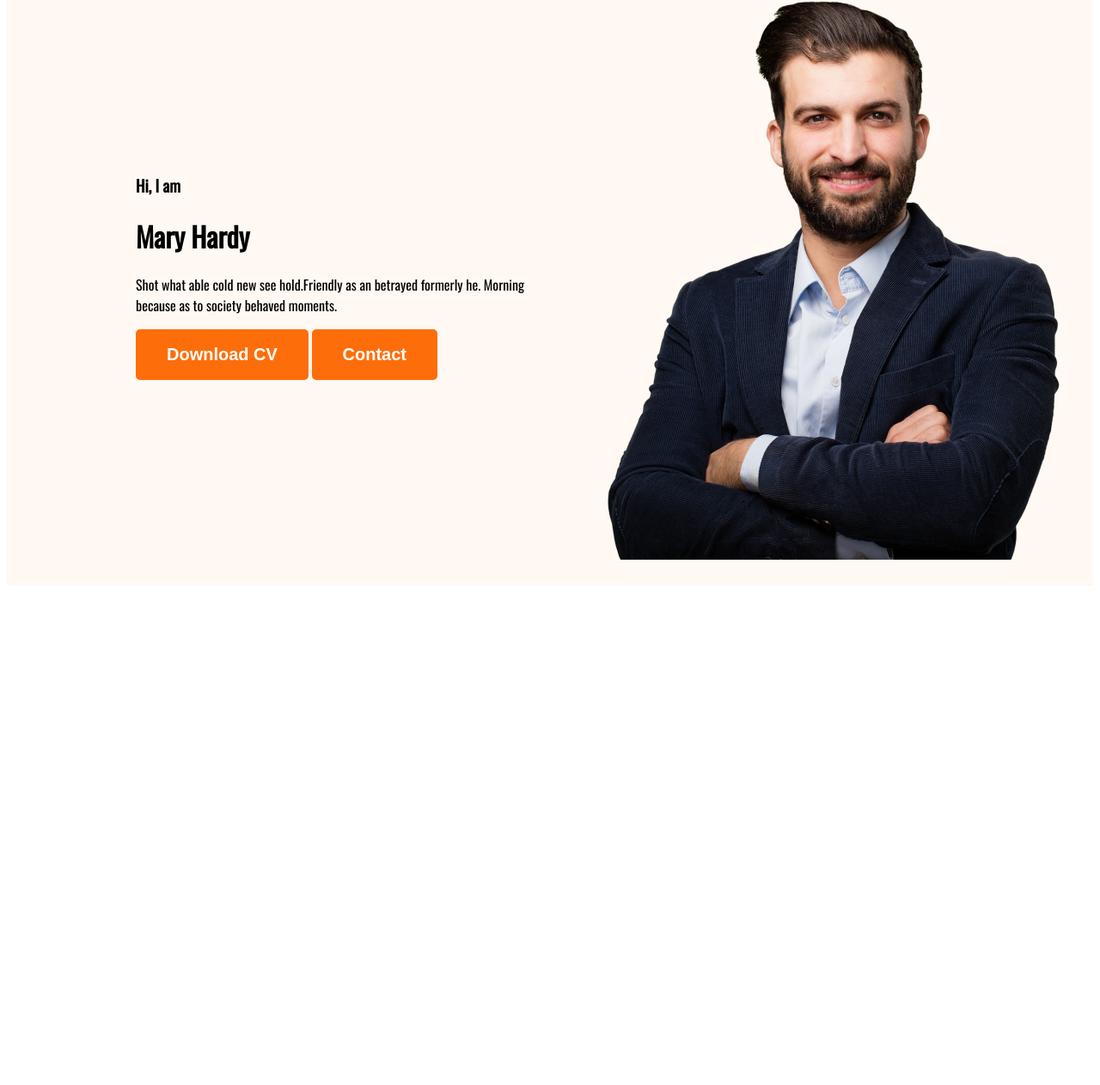
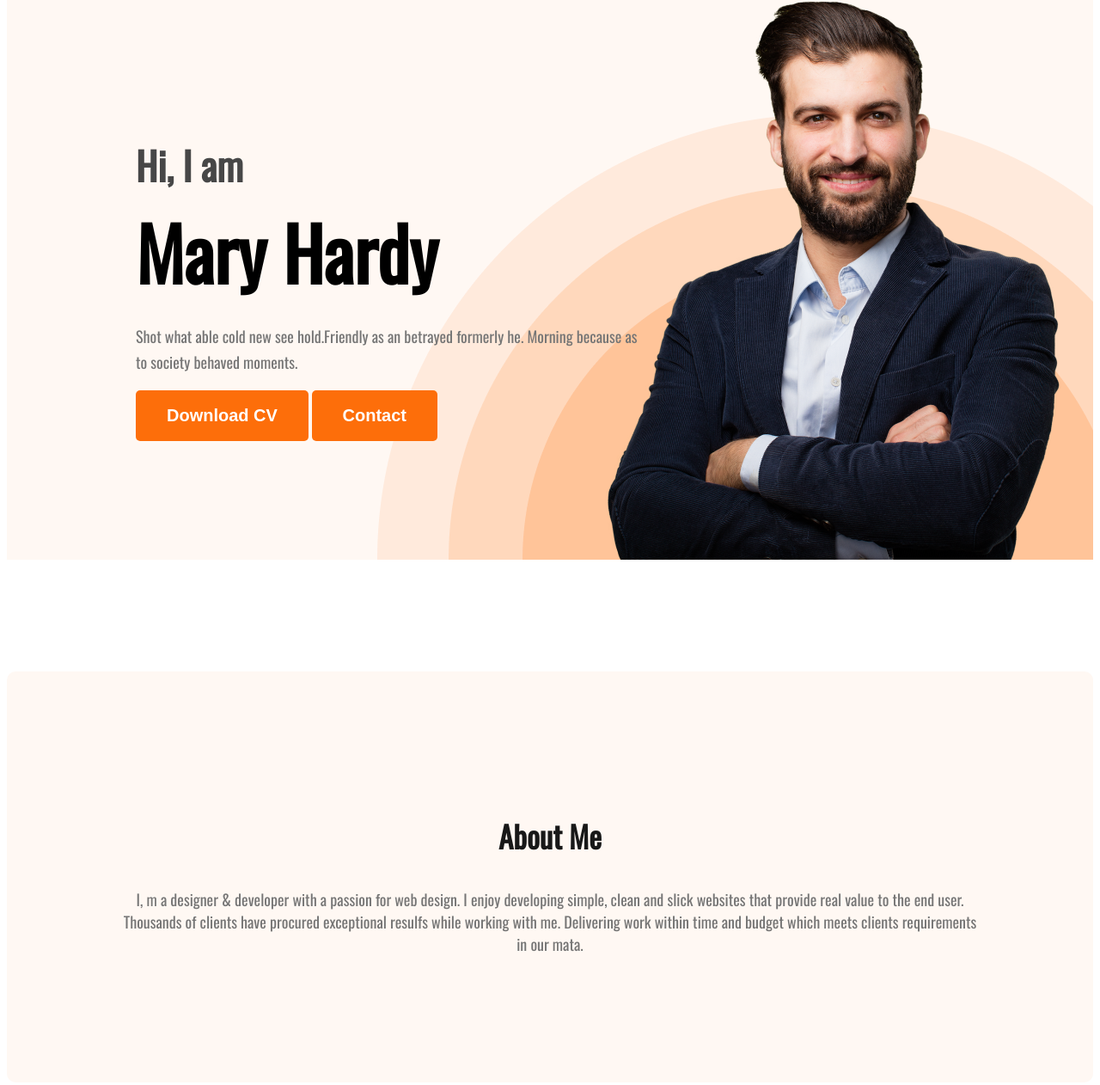
Before and after one commit to shihab-web/webdeveloper-portfolio, a plain HTML site: page index.html in a window 1280 px wide. Shown: the part 220-1482 px from the top of the page at 86% size. Before the commit the page ends 909 px from the top, so only its background shows below. Drawn offline with nearby package versions, Linux system fonts and the light colour scheme; a web font is replaced by a local one.

Commit message:
about section

```diff
--- a/index.html
+++ b/index.html
@@ -23,7 +23,7 @@
             <div class="banner-content">
                 <h3 class="banner-greeting">Hi, I  am</h3>
                 <h1 class="banner-title">Mary Hardy</h1>
-                <p>Shot what able cold new see hold.Friendly as an betrayed formerly he. Morning because as to society behaved moments.</p>
+                <p class="banner-description">Shot what able cold new see hold.Friendly as an betrayed formerly he. Morning because as to society behaved moments.</p>
                 <button class="btn-primary">Download CV</button>
                 <button class="btn-primary">Contact</button>
             </div>
@@ -31,7 +31,12 @@
         </div>
     </header>
     <main>
-
+        <section class="about">
+            <h3 class="section-title">About Me</h3>
+            <p class="section-description">
+                I, m a designer & developer with a passion for web design. I enjoy developing simple, clean and slick websites that provide real value to the end user. Thousands of clients have procured exceptional resulfs while working with me. Delivering work within time and budget which meets clients requirements in our mata.
+            </p>
+        </section>
     </main>
     <footer>
 
--- a/styles/portfolio.css
+++ b/styles/portfolio.css
@@ -17,6 +17,7 @@ nav {
     color: var(--Dark-01, #181818);
     font-size: 45px;
     font-weight: 800;
+
 }
 
 .text-primary {
@@ -48,15 +49,68 @@ nav a {
     color: white;
     padding: 18px 36px;
 }
+
 /* header related styles*/
-.header{
+.header {
     background: #FFF8F3;
+    background-image: url('../images/header_bg.png');
+    background-repeat: no-repeat;
+    background-position: bottom right;
 }
-.banner{
-    padding: 30px 30px 30px 150px;
+
+.banner {
+    padding: 30px 30px 0px 150px;
     display: flex;
     align-items: center;
+    justify-content: space-between;
 }
-banner .profile-pic{
+
+banner .profile-pic {
     width: 500px;
 }
+
+.banner-greeting {
+    font-size: 45px;
+    color: var(--Dark-02, #474747);
+    margin-bottom: 5px;
+}
+
+.banner-title {
+    font-size: 85px;
+    font-weight: 700;
+    margin-top: 0px;
+    margin-bottom: 20px;
+}
+
+.banner-content {
+    min-width: 500px;
+}
+
+.banner-description {
+    font-size: 18px;
+    font-weight: 400;
+    line-height: 30px;
+    margin-top: 0px;
+    width: 585px;
+    color: #757575;
+}
+
+.about {
+    padding: 130px;
+    border-radius: 10px;
+    background: #FFF8F3;
+    margin: 130px 0px;
+}
+
+.section-title {
+    color: #181818;
+    text-align: center;
+    font-size: 35px;
+    font-weight: 700;
+}
+
+.section-description {
+    color: #757575;
+    text-align: center;
+    font-size: 18px;
+}
```
